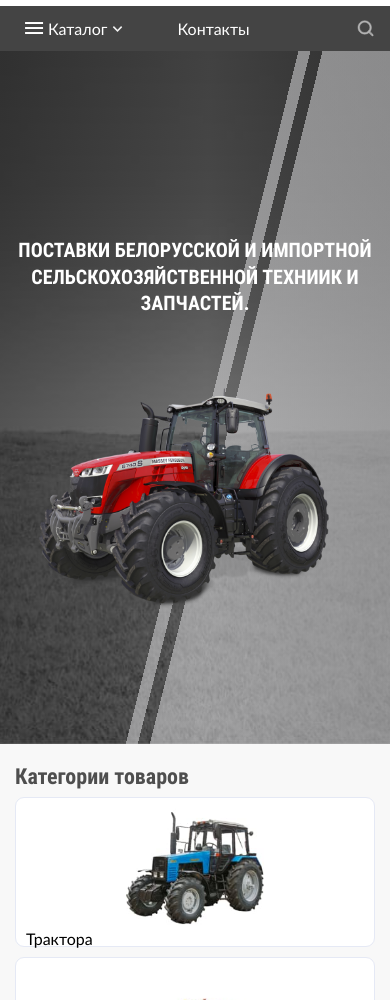
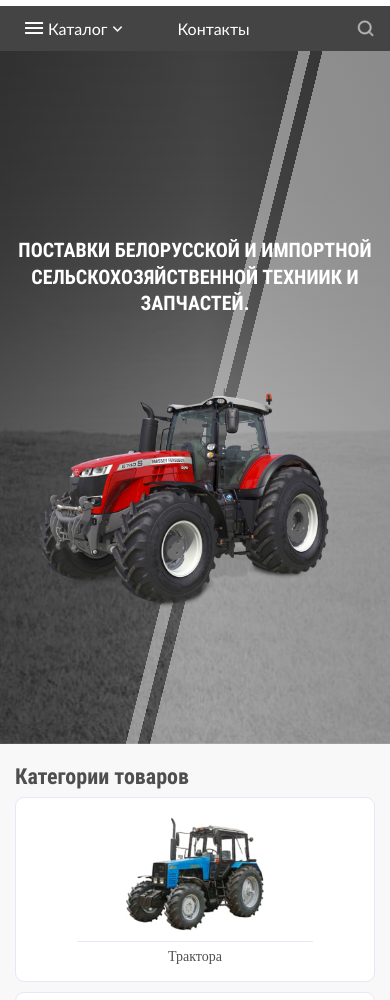
Before and after one commit to romanprokopuk/vbgroup, a website: page app/index.html in a window 390 px wide. Shown: the part 100-1100 px from the top of the page. Drawn offline with Linux system fonts and the light colour scheme; a web font is replaced by a local one.

Commit message:
categories all

```diff
--- a/app/index.html
+++ b/app/index.html
@@ -220,7 +220,7 @@
                                 </div>
                                 <div class="categories-line"></div>
                                 <div class="categories-elem-title">
-                                    <h3>Погрузчики и сменные органы к ним</h3>
+                                    <h3>Навесное оборудование для телескопических погрузчиков</h3>
                                 </div>
                             </div>
                         </a>
--- a/app/scss/_categories.scss
+++ b/app/scss/_categories.scss
@@ -20,21 +20,45 @@
     margin-bottom: 20px;
 }
 
+.categories-elem-href:hover {
+    transform: scale(1.02);
+    transition: transform 0.2s linear 0s;
+}
+
 .categories-elem-href:nth-child(4n) {
     margin-right: 0;
 }
 
 .categories-elem-wrap {
+    display: flex;
+    flex-direction: column;
+    align-items: center;
+    justify-content: space-evenly;
     width: 270px;
     height: 320px;
     background-color: #fff;
     border: 1px solid #e5e9f5;
     border-radius: 9px;
     padding: 10px;
+    overflow: hidden;
 }
 
 .categories-img {
     width: 100%;
+}
+
+.categories-line {
+    width: 70%;
+    height: 1px;
+    background-color: #e5e9f5;
+}
+
+.categories-elem-title {
+    font-family: "Lato-Bold";
+    font-size: 18px;
+    line-height: 22px;
+    text-align: center;
+    color: #4e4e4e;
 }
 
 // --------------------------------------------------------------------------------- categories @media
@@ -47,6 +71,11 @@
     .categories-elem-wrap {
         width: 225px;
         height: 267px;
+    }
+
+    .categories-elem-title {
+        font-size: 16px;
+        line-height: 19px;
     }
 }
 
@@ -62,7 +91,12 @@
 
     .categories-elem-wrap {
         width: 170px;
-        height: 202px;
+        height: 235px;
+    }
+
+    .categories-elem-title {
+        font-size: 14px;
+        line-height: 17px;
     }
 }
 
@@ -77,7 +111,7 @@
 
     .categories-elem-wrap {
         width: 260px;
-        height: 130px;
+        height: 185px;
     }
 
     .categories-img-wrap {
@@ -108,7 +142,6 @@
 
     .categories-elem-wrap {
         width: 100%;
-        height: 150px;
     }
 
     .categories-img {
```
Also changed, not shown: app/css/main.min.css, app/img/1.jpg (added).
